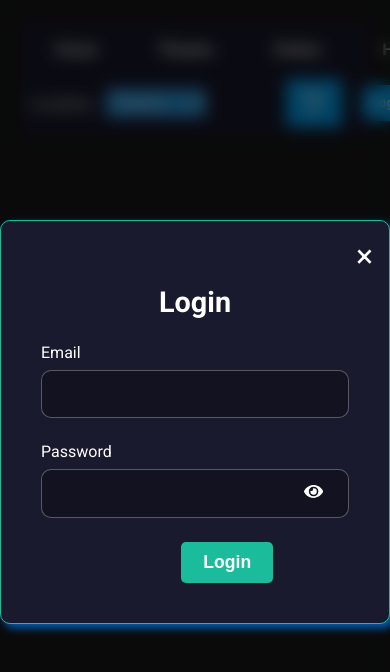
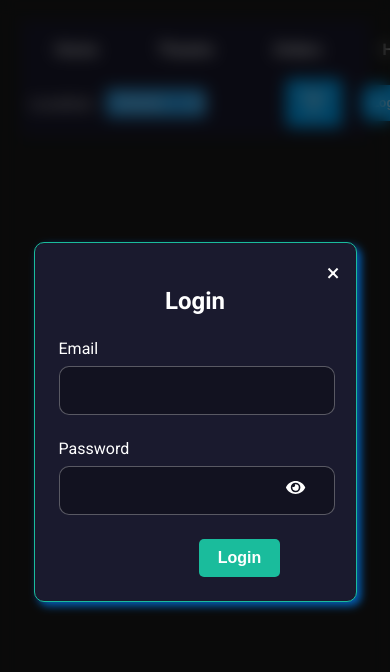
Before and after one commit to Hariharan6052003/movie_booking, a React (Vite) app in the folder client/: page /login in a window 390 px wide. Shown: the top 672 px of the page. Built offline with nearby package versions, Linux system fonts and the light colour scheme.

Commit message:
Update SignUp.css

```diff
--- a/client/src/SignUp.css
+++ b/client/src/SignUp.css
@@ -206,3 +206,25 @@
 .modal-content.slide-out {
   animation: slideOutToRight 0.7s forwards;
 }
+
+@media (max-width: 768px) {
+  .modal-content {
+    width: 70%;
+    padding: 1.5rem;
+  }
+}
+
+@media (max-width: 480px) {
+  .modal-title {
+    font-size: 1.5rem;
+  }
+
+  .sign-up-button {
+    font-size: 1rem;
+    padding: 10px;
+  }
+
+  .close-icon {
+    font-size: 1.5rem;
+  }
+}
```
